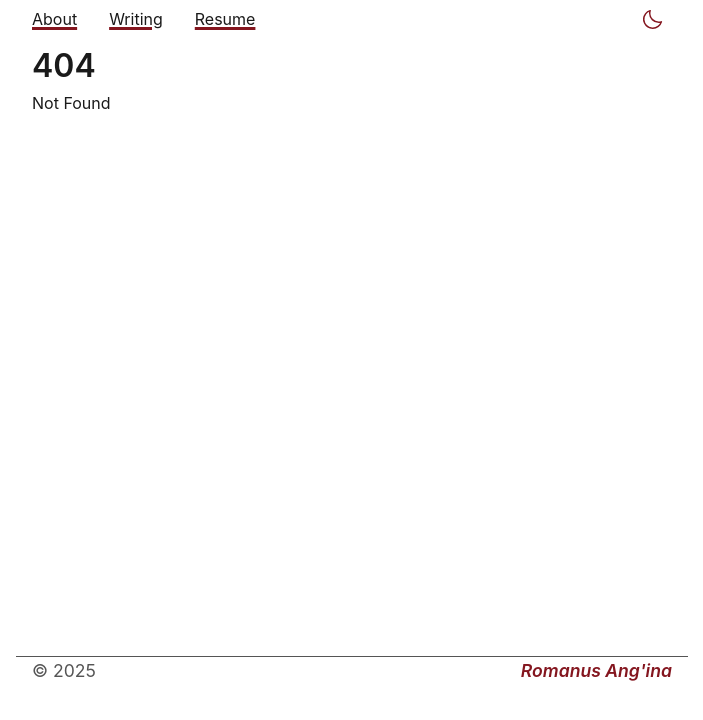
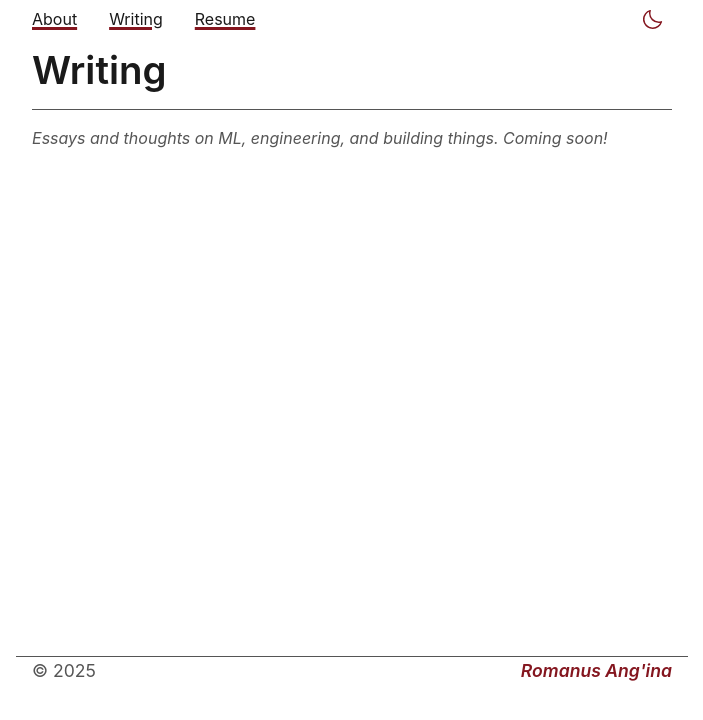
Before and after one commit to romanus-angina/portfolio, a SvelteKit app: page /writing in a window 1280 px wide. Before the commit this address had no page. Shown: the top 720 px of the page, without its empty margins (288-991 px from the left). Built offline with nearby package versions, Linux system fonts and the light colour scheme.

Commit message:
feat: created initial writing section

```diff
--- /dev/null
+++ b/src/routes/writing/+page.svelte
@@ -0,0 +1,28 @@
+<script lang="ts">
+
+</script>
+
+<svelte:head>
+    <title>Romanus Ang'ina | Writing</title>
+    <meta name="description" content="Essays and thoughts on ML, engineering, and building things." />
+</svelte:head>
+
+<section class="writing">
+    <h1>Writing</h1>
+    <p class="placeholder">Essays and thoughts on ML, engineering, and building things. Coming soon!</p>
+</section>
+
+<style>
+
+    .writing h1{
+        font-size: 2.4rem;
+        margin-bottom: var(--space-sm);
+    }
+
+    .placeholder {
+        border-top: 1px solid var(--color-text-muted);
+        padding: var(--space-md) 0;
+        font-style: italic;
+        color: var(--color-text-muted);
+    }
+</style>
```
